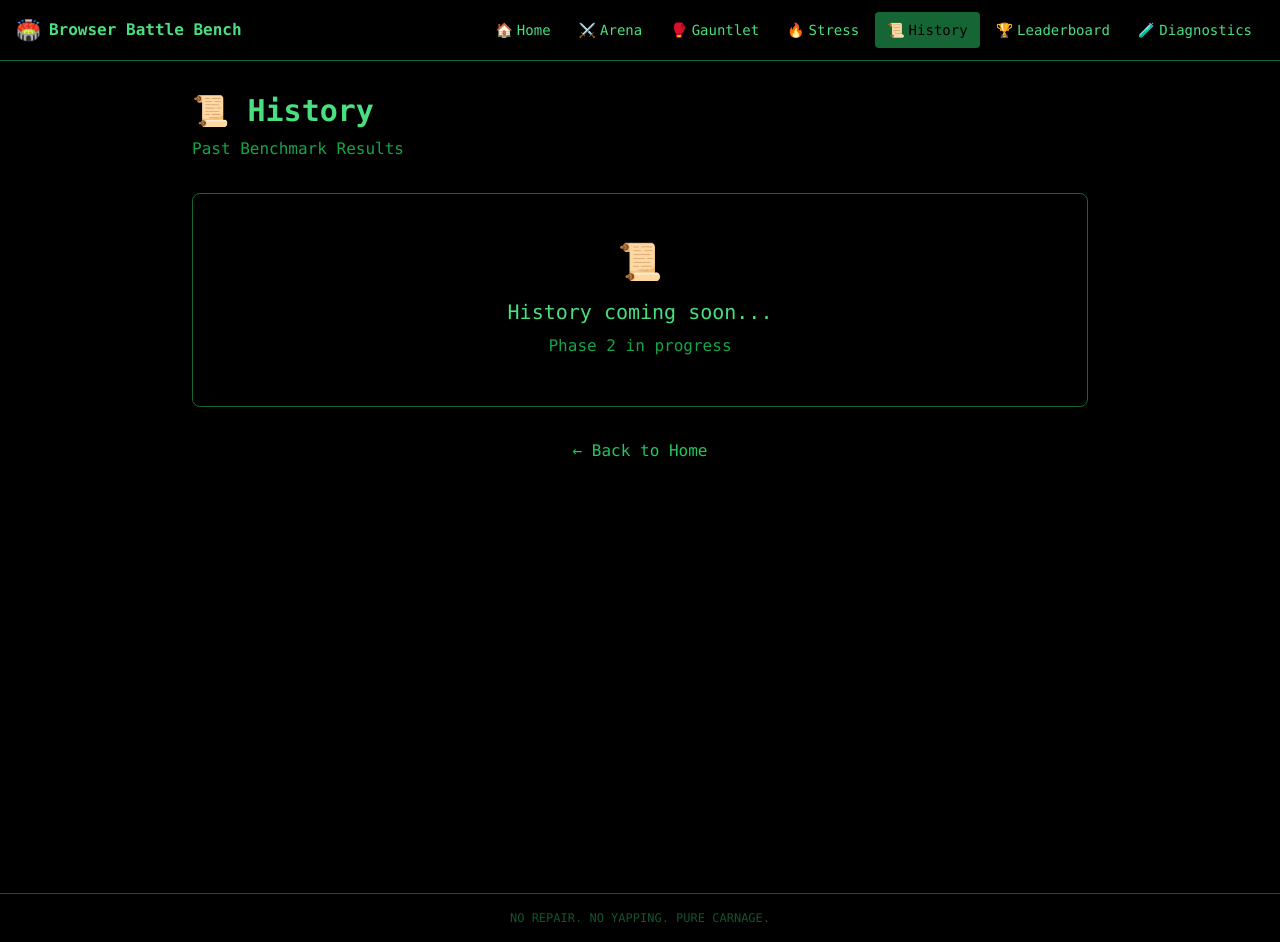
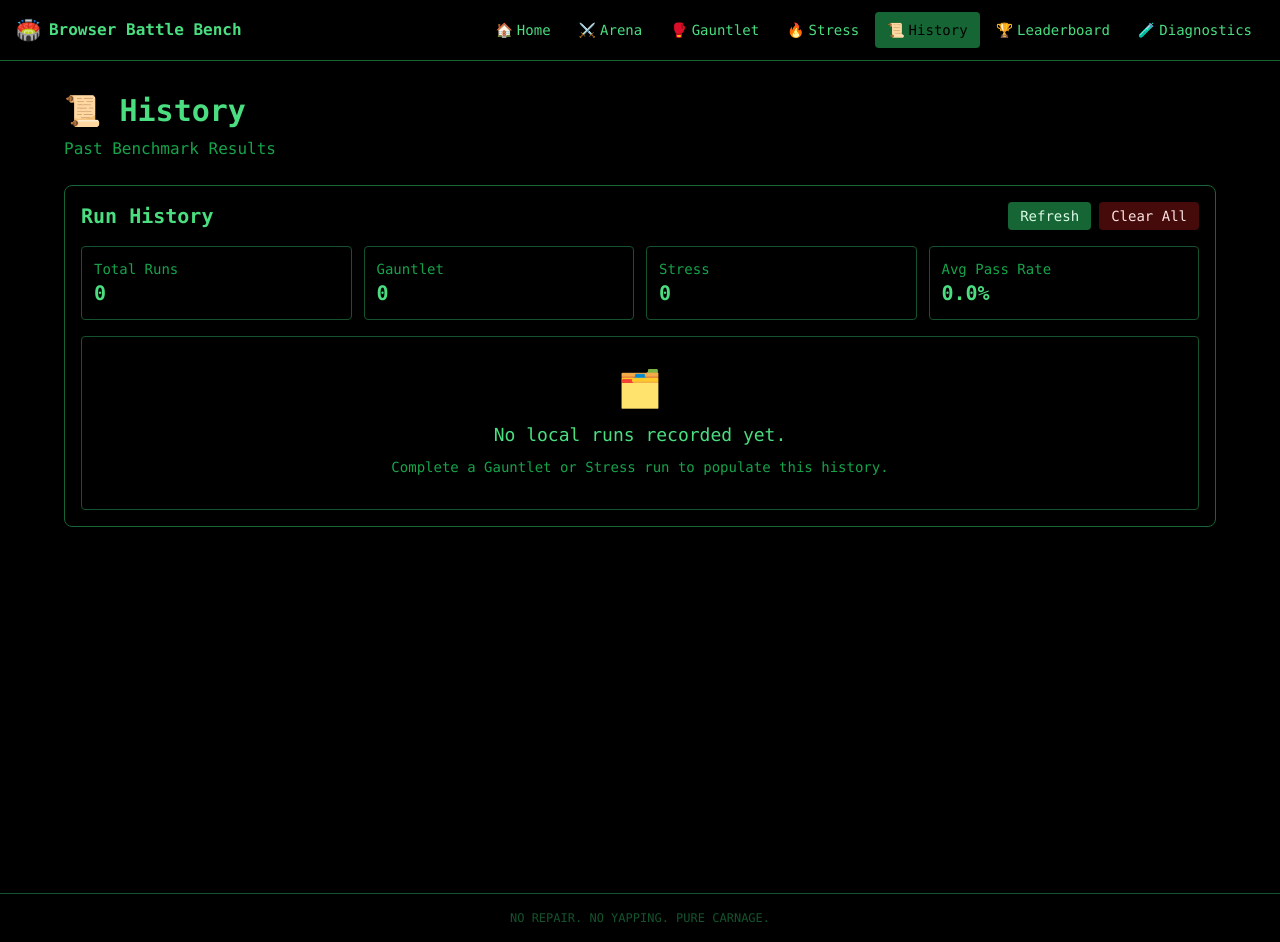
Before and after one commit to hhchuan89/browser-battle-bench, a Vue app: page /history in a window 1280 px wide. Built offline with nearby package versions, Linux system fonts and the light colour scheme.

Commit message:
feat: add local run history and history dashboard

```diff
--- /dev/null
+++ b/src/lib/run-history.ts
@@ -0,0 +1,67 @@
+const STORAGE_KEY = 'bbb:run-history:v1'
+const MAX_ENTRIES = 200
+
+export type RunMode = 'gauntlet' | 'stress'
+
+export interface RunHistoryEntry {
+  id: string
+  mode: RunMode
+  scenarioId: string
+  scenarioName: string
+  startedAt?: string
+  completedAt: string
+  durationMs: number
+  passRate: number
+  totalRounds: number
+  passedRounds: number
+  scorePct?: number
+  verdict?: string
+  notes?: string
+}
+
+const canUseLocalStorage = (): boolean =>
+  typeof window !== 'undefined' && typeof window.localStorage !== 'undefined'
+
+const safeParseEntries = (raw: string | null): RunHistoryEntry[] => {
+  if (!raw) return []
+  try {
+    const parsed = JSON.parse(raw)
+    if (!Array.isArray(parsed)) return []
+    return parsed.filter(
+      (entry): entry is RunHistoryEntry =>
+        typeof entry === 'object' &&
+        entry !== null &&
+        typeof entry.id === 'string' &&
+        (entry.mode === 'gauntlet' || entry.mode === 'stress') &&
+        typeof entry.completedAt === 'string'
+    )
+  } catch {
+    return []
+  }
+}
+
+const sortByCompletedDesc = (entries: RunHistoryEntry[]): RunHistoryEntry[] =>
+  entries.sort(
+    (a, b) =>
+      new Date(b.completedAt).getTime() - new Date(a.completedAt).getTime()
+  )
+
+export const loadRunHistory = (): RunHistoryEntry[] => {
+  if (!canUseLocalStorage()) return []
+  return sortByCompletedDesc(
+    safeParseEntries(window.localStorage.getItem(STORAGE_KEY))
+  )
+}
+
+export const saveRunHistoryEntry = (entry: RunHistoryEntry): void => {
+  if (!canUseLocalStorage()) return
+  const current = loadRunHistory()
+  current.push(entry)
+  const bounded = sortByCompletedDesc(current).slice(0, MAX_ENTRIES)
+  window.localStorage.setItem(STORAGE_KEY, JSON.stringify(bounded))
+}
+
+export const clearRunHistory = (): void => {
+  if (!canUseLocalStorage()) return
+  window.localStorage.removeItem(STORAGE_KEY)
+}
--- a/src/stores/battleStore.ts
+++ b/src/stores/battleStore.ts
@@ -15,6 +15,7 @@ import type {
 } from '../types/battle';
 import { useSystemStore } from './systemStore';
 import { JudgeLogic } from '../services/warden/JudgeLogic';
+import { saveRunHistoryEntry } from '@/lib/run-history';
 
 export const useBattleStore = defineStore('battle', () => {
   // ========== STATE ==========
@@ -30,6 +31,7 @@ export const useBattleStore = defineStore('battle', () => {
 
   const currentScenario = ref<BattleScenario | null>(null);
   const isProcessingRound = ref(false);
+  const battleStartedAt = ref<number | null>(null);
 
   // ========== GETTERS ==========
 
@@ -81,6 +83,7 @@ export const useBattleStore = defineStore('battle', () => {
       totalScore: 0,
       maxPossibleScore: scenario.totalChallenges * 100
     };
+    battleStartedAt.value = Date.now();
 
     // Start first round
     await nextRound();
@@ -173,6 +176,35 @@ export const useBattleStore = defineStore('battle', () => {
    * Mark battle as complete
    */
   function finishBattle() {
+    if (currentScenario.value) {
+      const totalRounds = currentScenario.value.totalChallenges;
+      const passedRounds = session.value.results.filter(r => r.passed).length;
+      const passRate = totalRounds > 0 ? (passedRounds / totalRounds) * 100 : 0;
+      const scorePct = session.value.maxPossibleScore > 0
+        ? (session.value.totalScore / session.value.maxPossibleScore) * 100
+        : 0;
+      const durationMs = session.value.results.reduce((sum, result) => sum + result.durationMs, 0);
+      const completedAt = new Date().toISOString();
+
+      try {
+        saveRunHistoryEntry({
+          id: `gauntlet-${Date.now()}`,
+          mode: 'gauntlet',
+          scenarioId: currentScenario.value.id,
+          scenarioName: currentScenario.value.name,
+          startedAt: battleStartedAt.value ? new Date(battleStartedAt.value).toISOString() : completedAt,
+          completedAt,
+          durationMs,
+          passRate: Math.round(passRate * 100) / 100,
+          totalRounds,
+          passedRounds,
+          scorePct: Math.round(scorePct * 100) / 100
+        });
+      } catch (error) {
+        console.warn('Failed to persist battle run history', error);
+      }
+    }
+
     session.value.status = 'COMPLETE';
     isProcessingRound.value = false;
   }
@@ -191,6 +223,7 @@ export const useBattleStore = defineStore('battle', () => {
     };
     currentScenario.value = null;
     isProcessingRound.value = false;
+    battleStartedAt.value = null;
   }
 
   /**
--- a/src/stores/enduranceStore.ts
+++ b/src/stores/enduranceStore.ts
@@ -22,6 +22,7 @@ import {
   calculateLeakRate,
   getMemoryWarningLevel
 } from '../services/performance/MemoryMonitor';
+import { saveRunHistoryEntry } from '@/lib/run-history';
 
 export const useEnduranceStore = defineStore('endurance', () => {
   // ========== STATE ==========
@@ -400,6 +401,28 @@ export const useEnduranceStore = defineStore('endurance', () => {
     const report = generateReport();
     addLog(`Verdict: ${report.verdict}`);
     addLog(`Pass rate: ${report.passRate.toFixed(1)}%`);
+
+    if (currentScenario.value) {
+      try {
+        saveRunHistoryEntry({
+          id: `stress-${Date.now()}`,
+          mode: 'stress',
+          scenarioId: currentScenario.value.id,
+          scenarioName: report.scenarioName,
+          startedAt: session.value.startTime
+            ? new Date(session.value.startTime).toISOString()
+            : report.timestamp,
+          completedAt: report.timestamp,
+          durationMs: report.totalTimeMs,
+          passRate: Math.round(report.passRate * 100) / 100,
+          totalRounds: report.totalRounds,
+          passedRounds: report.passedRounds,
+          verdict: report.verdict
+        });
+      } catch (error) {
+        console.warn('Failed to persist endurance run history', error);
+      }
+    }
   }
 
   /**
--- a/src/views/History.vue
+++ b/src/views/History.vue
@@ -1,21 +1,157 @@
 <script setup lang="ts">
-// History View - Past benchmark results
+import { computed, onMounted, ref } from 'vue'
+import {
+  clearRunHistory,
+  loadRunHistory,
+  type RunHistoryEntry,
+} from '@/lib/run-history'
+
+const entries = ref<RunHistoryEntry[]>([])
+
+const refreshHistory = () => {
+  entries.value = loadRunHistory()
+}
+
+const clearAllHistory = () => {
+  clearRunHistory()
+  refreshHistory()
+}
+
+const totalRuns = computed(() => entries.value.length)
+const gauntletRuns = computed(
+  () => entries.value.filter((entry) => entry.mode === 'gauntlet').length
+)
+const stressRuns = computed(
+  () => entries.value.filter((entry) => entry.mode === 'stress').length
+)
+const avgPassRate = computed(() => {
+  if (entries.value.length === 0) return 0
+  const total = entries.value.reduce((sum, entry) => sum + entry.passRate, 0)
+  return Math.round((total / entries.value.length) * 100) / 100
+})
+
+const formatDateTime = (iso: string) => {
+  const date = new Date(iso)
+  return date.toLocaleString('en-MY', {
+    year: 'numeric',
+    month: '2-digit',
+    day: '2-digit',
+    hour: '2-digit',
+    minute: '2-digit',
+  })
+}
+
+const formatDuration = (durationMs: number) => {
+  if (durationMs < 1000) return `${durationMs}ms`
+  if (durationMs < 60000) return `${(durationMs / 1000).toFixed(1)}s`
+  return `${(durationMs / 60000).toFixed(1)}m`
+}
+
+onMounted(refreshHistory)
 </script>
 
 <template>
-  <div class="min-h-screen bg-black text-green-400 font-mono p-8">
-    <div class="max-w-4xl mx-auto">
-      <h1 class="text-3xl font-bold mb-2">📜 History</h1>
-      <p class="text-green-600 mb-8">Past Benchmark Results</p>
-
-      <div class="border border-green-800 rounded-lg p-12 text-center">
-        <p class="text-4xl mb-4">📜</p>
-        <p class="text-xl">History coming soon...</p>
-        <p class="text-green-600 mt-2">Phase 2 in progress</p>
+  <div class="min-h-screen bg-black text-green-400 font-mono p-4 md:p-8">
+    <div class="max-w-6xl mx-auto">
+      <div class="mb-6">
+        <h1 class="text-3xl font-bold mb-2">📜 History</h1>
+        <p class="text-green-600">Past Benchmark Results</p>
       </div>
 
-      <div class="mt-8 text-center">
-        <a href="/" class="text-green-500 hover:underline">← Back to Home</a>
+      <div class="border border-green-800 rounded-lg p-4 mb-6">
+        <div class="flex flex-wrap items-center justify-between gap-3 mb-4">
+          <h2 class="text-xl font-bold">Run History</h2>
+          <div class="flex gap-2">
+            <button
+              class="bg-green-800 hover:bg-green-700 text-green-100 text-sm px-3 py-1 rounded"
+              @click="refreshHistory"
+            >
+              Refresh
+            </button>
+            <button
+              class="bg-red-800 hover:bg-red-700 disabled:bg-red-950 text-red-100 text-sm px-3 py-1 rounded"
+              :disabled="entries.length === 0"
+              @click="clearAllHistory"
+            >
+              Clear All
+            </button>
+          </div>
+        </div>
+
+        <div class="grid grid-cols-2 md:grid-cols-4 gap-3 text-sm mb-4">
+          <div class="border border-green-900 rounded p-3">
+            <p class="text-green-600">Total Runs</p>
+            <p class="text-xl font-bold">{{ totalRuns }}</p>
+          </div>
+          <div class="border border-green-900 rounded p-3">
+            <p class="text-green-600">Gauntlet</p>
+            <p class="text-xl font-bold">{{ gauntletRuns }}</p>
+          </div>
+          <div class="border border-green-900 rounded p-3">
+            <p class="text-green-600">Stress</p>
+            <p class="text-xl font-bold">{{ stressRuns }}</p>
+          </div>
+          <div class="border border-green-900 rounded p-3">
+            <p class="text-green-600">Avg Pass Rate</p>
+            <p class="text-xl font-bold">{{ avgPassRate.toFixed(1) }}%</p>
+          </div>
+        </div>
+
+        <div v-if="entries.length === 0" class="border border-green-900 rounded p-8 text-center">
+          <p class="text-4xl mb-3">🗂️</p>
+          <p class="text-lg">No local runs recorded yet.</p>
+          <p class="text-green-600 text-sm mt-2">
+            Complete a Gauntlet or Stress run to populate this history.
+          </p>
+        </div>
+
+        <div v-else class="space-y-3">
+          <article
+            v-for="entry in entries"
+            :key="entry.id"
+            class="border border-green-900 rounded p-3"
+          >
+            <div class="flex flex-wrap items-center justify-between gap-2 mb-2">
+              <div class="flex items-center gap-2">
+                <span
+                  class="text-xs px-2 py-1 rounded"
+                  :class="
+                    entry.mode === 'gauntlet'
+                      ? 'bg-green-900 text-green-200'
+                      : 'bg-cyan-900 text-cyan-200'
+                  "
+                >
+                  {{ entry.mode === 'gauntlet' ? 'Gauntlet' : 'Stress' }}
+                </span>
+                <span class="font-bold">{{ entry.scenarioName }}</span>
+              </div>
+              <span class="text-xs text-green-600">{{ formatDateTime(entry.completedAt) }}</span>
+            </div>
+
+            <div class="grid grid-cols-2 md:grid-cols-5 gap-2 text-sm">
+              <div>
+                <p class="text-green-600">Pass Rate</p>
+                <p class="font-bold">{{ entry.passRate.toFixed(1) }}%</p>
+              </div>
+              <div>
+                <p class="text-green-600">Rounds</p>
+                <p class="font-bold">{{ entry.passedRounds }} / {{ entry.totalRounds }}</p>
+              </div>
+              <div>
+                <p class="text-green-600">Duration</p>
+                <p class="font-bold">{{ formatDuration(entry.durationMs) }}</p>
+              </div>
+              <div>
+                <p class="text-green-600">Score</p>
+                <p class="font-bold">{{ entry.scorePct !== undefined ? `${entry.scorePct.toFixed(1)}%` : 'N/A' }}</p>
+              </div>
+              <div>
+                <p class="text-green-600">Verdict</p>
+                <p class="font-bold">{{ entry.verdict || 'N/A' }}</p>
+              </div>
+            </div>
+          </article>
+        </div>
       </div>
     </div>
   </div>
```
Also changed, not shown: 1 other file (tests, documents, lock files or other folders).
